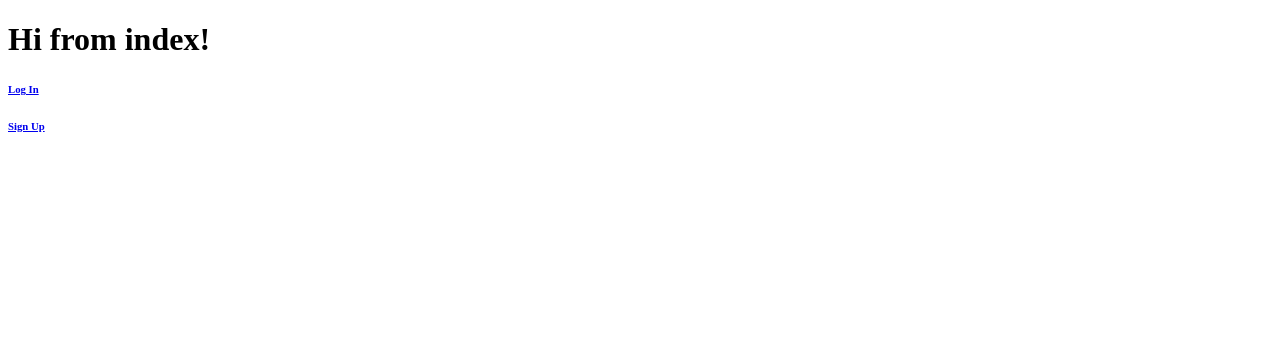
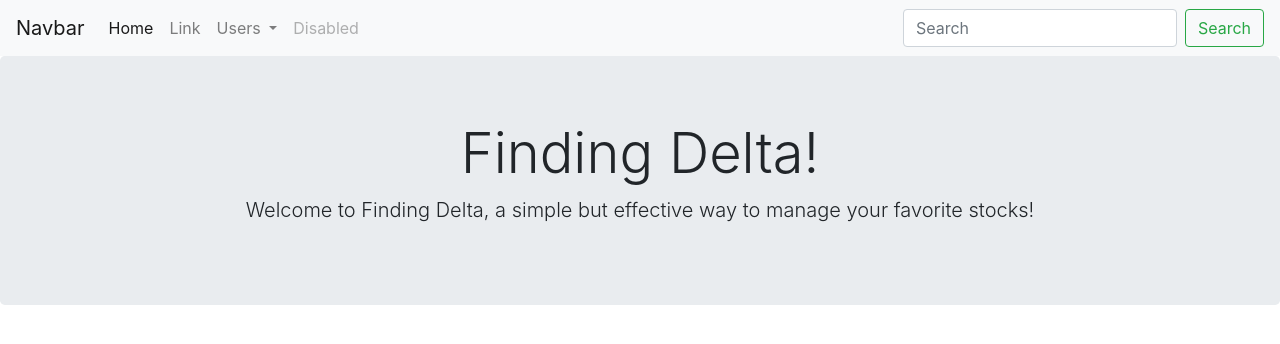
Before and after one commit to brpthomas/dj20k, a website: page views/index.html in a window 1280 px wide. Drawn offline with nearby package versions, Linux system fonts and the light colour scheme.

Commit message:
Add styling to the landing page and started to create views

```diff
--- a/package.json
+++ b/package.json
@@ -11,6 +11,7 @@
   "dependencies": {
     "bcryptjs": "^2.4.3",
     "body-parser": "^1.18.2",
+    "bootstrap": "^4.0.0",
     "cookie-parser": "^1.4.3",
     "express": "^4.16.2",
     "express-session": "^1.15.6",
--- a/views/index.html
+++ b/views/index.html
@@ -1,19 +1,63 @@
-<!DOCTYPE html>
+<!doctype html>
 <html lang="en">
-  <head>
-    <meta charset="UTF-8">
-    <meta name="viewport" content="width=device-width, initial-scale=1.0">
-    <meta http-equiv="X-UA-Compatible" content="ie=edge">
-    <link rel="stylesheet" href="../css/style.css">
-    <link href="https://fonts.googleapis.com/css?family=Raleway" rel="stylesheet">
 
-  </head>
-  <body>
+<head>
+    <!-- Required meta tags -->
+    <meta charset="utf-8">
+    <meta name="viewport" content="width=device-width, initial-scale=1, shrink-to-fit=no">
+    <!-- Bootstrap CSS -->
+    <link rel="stylesheet" href="https://maxcdn.bootstrapcdn.com/bootstrap/4.0.0/css/bootstrap.min.css" integrity="sha384-Gn5384xqQ1aoWXA+058RXPxPg6fy4IWvTNh0E263XmFcJlSAwiGgFAW/dAiS6JXm" crossorigin="anonymous">
+    <title>Landing</title>
+</head>
 
-        <h1>Hi from index!</h1>
+<body>
+    <!-- Bootstrap Nav Bar -->
+    <nav class="navbar navbar-expand-lg navbar-light bg-light">
+        <a class="navbar-brand" href="#">Navbar</a>
+        <button class="navbar-toggler" type="button" data-toggle="collapse" data-target="#navbarSupportedContent" aria-controls="navbarSupportedContent" aria-expanded="false" aria-label="Toggle navigation">
+            <span class="navbar-toggler-icon"></span>
+        </button>
+        <div class="collapse navbar-collapse" id="navbarSupportedContent">
+            <ul class="navbar-nav mr-auto">
+                <li class="nav-item active">
+                    <a class="nav-link" href="http://localhost:3000/">Home <span class="sr-only">(current)</span></a>
+                </li>
+                <li class="nav-item">
+                    <a class="nav-link" href="#">Link</a>
+                </li>
+                <li class="nav-item dropdown">
+                    <a class="nav-link dropdown-toggle" href="#" id="navbarDropdown" role="button" data-toggle="dropdown" aria-haspopup="true" aria-expanded="false">
+          Users
+        </a>
+                    <div class="dropdown-menu" aria-labelledby="navbarDropdown">
+                        <a class="dropdown-item" href="http://localhost:3000/users/login">Login</a>
+                        <a class="dropdown-item" href="http://localhost:3000/users/new">Signup</a>
+                        <div class="dropdown-divider"></div>
+                        <a class="dropdown-item" href="#">Something else here</a>
+                    </div>
+                </li>
+                <li class="nav-item">
+                    <a class="nav-link disabled" href="#">Disabled</a>
+                </li>
+            </ul>
+            <form class="form-inline my-2 my-lg-0">
+                <input class="form-control mr-sm-2" type="search" placeholder="Search" aria-label="Search">
+                <button class="btn btn-outline-success my-2 my-sm-0" type="submit">Search</button>
+            </form>
+        </div>
+    </nav>
+    <!--  jumbotron for sign up or login  -->
+    <div class="jumbotron">
+        <h1 class="display-4" style="text-align: center" >Finding Delta!</h1>
+        <p class="lead" style="text-align: center">Welcome to Finding Delta, a simple but effective way to manage your favorite stocks!</p>
+     <!--    <p class="lead">
+        </p> -->
+    </div>
+    <!-- Optional JavaScript -->
+    <!-- jQuery first, then Popper.js, then Bootstrap JS -->
+    <script src="https://code.jquery.com/jquery-3.2.1.slim.min.js" integrity="sha384-KJ3o2DKtIkvYIK3UENzmM7KCkRr/rE9/Qpg6aAZGJwFDMVNA/GpGFF93hXpG5KkN" crossorigin="anonymous"></script>
+    <script src="https://cdnjs.cloudflare.com/ajax/libs/popper.js/1.12.9/umd/popper.min.js" integrity="sha384-ApNbgh9B+Y1QKtv3Rn7W3mgPxhU9K/ScQsAP7hUibX39j7fakFPskvXusvfa0b4Q" crossorigin="anonymous"></script>
+    <script src="https://maxcdn.bootstrapcdn.com/bootstrap/4.0.0/js/bootstrap.min.js" integrity="sha384-JZR6Spejh4U02d8jOt6vLEHfe/JQGiRRSQQxSfFWpi1MquVdAyjUar5+76PVCmYl" crossorigin="anonymous"></script>
+</body>
 
-        <h6> <a class="login-button" href="/users/login">Log In</a> </h6>
-        <h6><a class="signup-button" href="/users/new">Sign Up</a></h6>
-
-  </body>
 </html>
```
Also changed, not shown: 1 other file.
